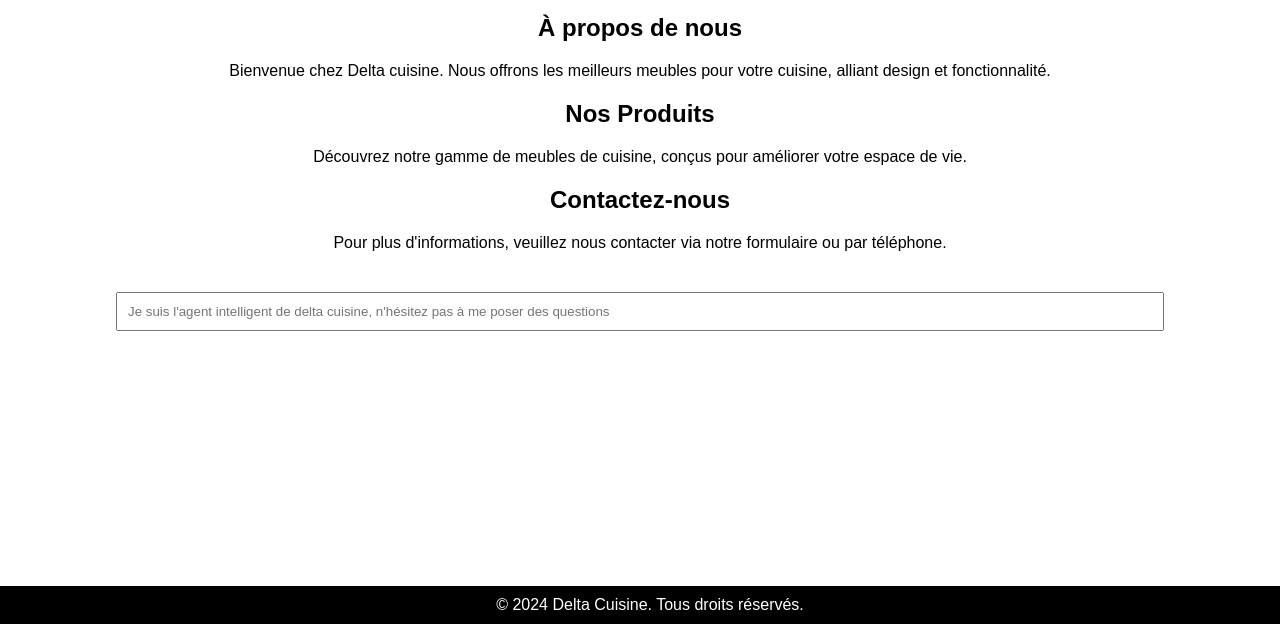
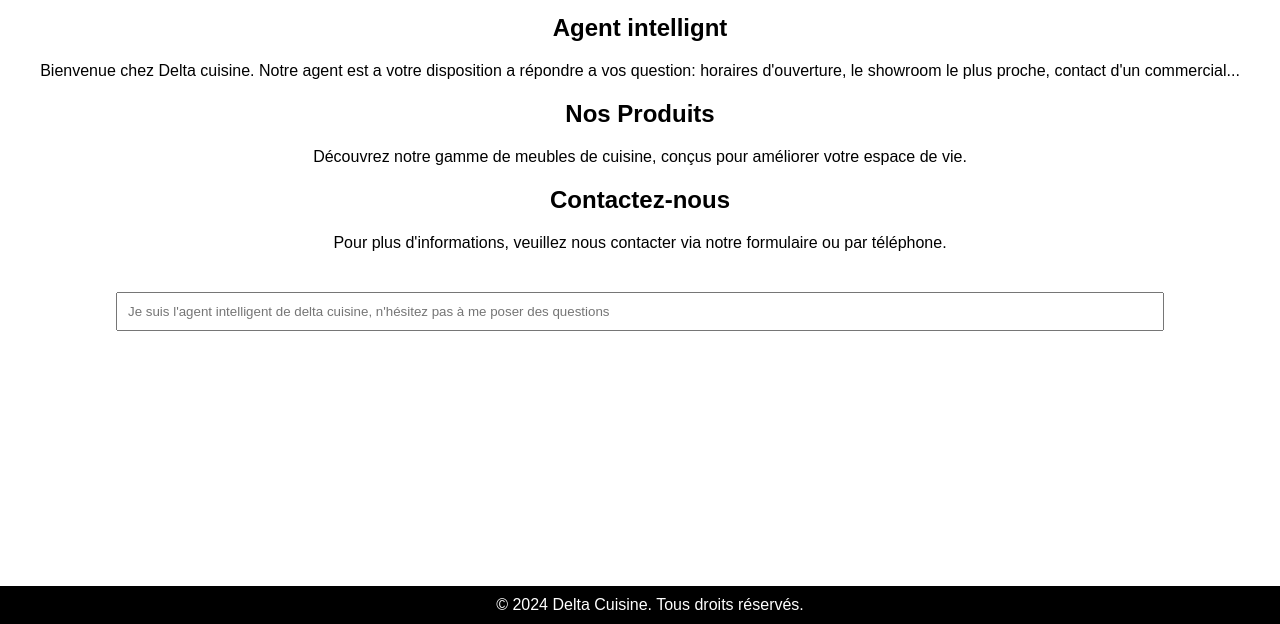
Before and after one commit to Mellitii/test_A, a plain HTML site: page index.html in a window 1280 px wide. Shown: the part 176-800 px from the top of the page. Drawn offline with Linux system fonts and the light colour scheme.

Commit message:
index.html

```diff
--- a/index.html
+++ b/index.html
@@ -53,8 +53,8 @@
         </nav>
     </header>
     <section id="about">
-        <h2>À propos de nous</h2>
-        <p>Bienvenue chez Delta cuisine. Nous offrons les meilleurs meubles pour votre cuisine, alliant design et fonctionnalité.</p>
+        <h2>Agent intellignt</h2>
+        <p>Bienvenue chez Delta cuisine. Notre agent est a votre disposition a répondre a vos question: horaires d'ouverture, le showroom le plus proche, contact d'un commercial...</p>
     </section>
     <section id="products">
         <h2>Nos Produits</h2>
```
